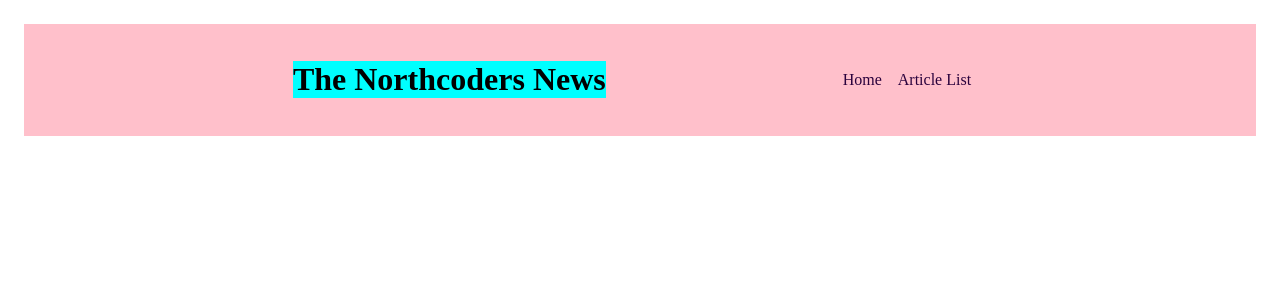
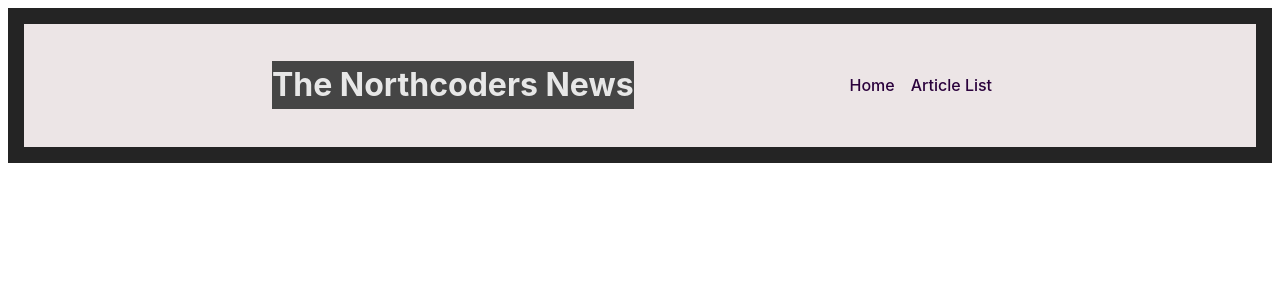
Before and after one commit to xi-xo/fe-henrry-news, a React (Vite) app: page / in a window 1280 px wide. Shown: the top 300 px of the page. Built offline with nearby package versions, Linux system fonts and the light colour scheme.

Commit message:
This commit adds feedback suggestion for ticket 5&6

```diff
--- a/src/App.css
+++ b/src/App.css
@@ -1,14 +1,14 @@
 /* Small Screen */
 @media (max-width: 600px) {
 
-  .header-container {
+  .header__header-container {
     background-color: blanchedalmond;
     display: flex;
     flex-direction: column;
     align-items: center;
   }
   .appTitle {
-    background-color: rgb(177, 194, 194);
+    background-color: rgb(58, 58, 58);
   }
 
   /* Article Image Styles */
@@ -17,22 +17,15 @@
   height: auto;
   }
 
-.articleItem-img {
+.articleItem__article-img {
   max-width: 100%;
   height: auto;
-}
-
-.header-component-container {
-  display: flex;
-  justify-content: space-between;
-  background-color: #333;
-  color: white;
   }
 }
 
 /* Medium Screen */
 @media (min-width: 601px) and (max-width: 1024px) {
-  .header-container {
+  .header__header-container {
     background-color: rgb(154, 148, 215);
     display: flex;
     flex-direction: row;
@@ -48,23 +41,36 @@
 
 /* Large Screen*/
 @media (min-width: 1025px) {
-  .header-container {
+  .header__header-container {
     display: flex;
     flex-direction: row;
     justify-content: space-evenly;
     align-items: center;
-    background-color: pink;
+    background-color: rgb(236, 229, 230);
     padding: 1rem 2rem;
   }
+
+
 
   .appTitle {
     display: flex;
     flex-direction: column;
     align-items: center;
-    background-color: aqua;
+    background-color: rgb(69, 69, 69);
+  }
+
+  a {
+    font-weight: 500;
+    color: #ff6e64;
+    text-decoration: inherit;
+  }
+
+  a:hover {
+    color: #53baf1;
   }
 
 }
+
 
 
 .article-item {
@@ -76,6 +82,18 @@
   margin: 0 auto;
   padding: 1rem;
   text-align: center;
+  font-family: Inter, system-ui, Avenir, Helvetica, Arial, sans-serif;
+  line-height: 1.5;
+  font-weight: 400;
+
+  color-scheme: light dark;
+  color: rgba(255, 255, 255, 0.87);
+  background-color: #242424;
+
+  text-rendering: optimizeLegibility;
+  -webkit-font-smoothing: antialiased;
+  -moz-osx-font-smoothing: grayscale;
+  -webkit-text-size-adjust: 100%;
 }
 
 .header-component-title h1 {
--- a/src/App.jsx
+++ b/src/App.jsx
@@ -4,6 +4,8 @@ import './App.css'
 import Home from './components/Home'
 import ArticlesList from './components/ArticlesList'
 import ArticleItem from './components/ArticleItem'
+import Header from './components/Header'
+
 
 
 
@@ -11,6 +13,7 @@ function App() {
 
   return (
     <>
+    <Header/>
       <Routes>
         <Route path='/' element={<Home/>} />
         <Route path='/article-list' element={<ArticlesList/>}/>
--- a/src/components/ArticleItem.jsx
+++ b/src/components/ArticleItem.jsx
@@ -1,26 +1,33 @@
-import { useParams, Link } from "react-router-dom";
-import NavigationBar from "./NavigationBar";
+import { useParams } from "react-router-dom";
 import { getArticlesById } from "../ApiComponent/ArticleApiService";
 import { useEffect, useState } from "react";
-import CommentsList from "../CommentsList";
-import Header from "./Header";
+import CommentsList from "./CommentsList";
 
 export default function ArticleItem () {
     const { articleId } = useParams();
-    const [articles, setArticles] = useState({})
-    const article = articles.article
+    const [article, setArticle] = useState({})
+    const [isLoading, setIsLoading] = useState(true)
 
     useEffect(() => {
         getArticlesById(articleId)
         .then((fetchedArticle) => {
-            setArticles(fetchedArticle)
+            setArticle(fetchedArticle.article)
+            setIsLoading(false)
         })
     }, [articleId])
 
-    if (!article) {
+    if(isLoading) {
         return (
             <div>
-                <h3>Loading...</h3>
+                <h3>Loanding...</h3>
+            </div>
+        );
+    }
+
+    if (!article || article.length === 0) {
+        return (
+            <div>
+                <h3>Article not found</h3>
             </div>
         );
     }
@@ -28,10 +35,9 @@ export default function ArticleItem () {
         <>
 
         <div>
-            <Header/>
             <h2>{article.title}</h2>
             <p>posted on: {article.created_at}</p>
-            {article.article_img_url && <img className="articleItem-img" src={article.article_img_url} alt={article.title} />}
+            {article.article_img_url && <img className="articleItem__article-img" src={article.article_img_url} alt={article.title} />}
             <p>{article.body}</p>
             <p>author: {article.author}</p>
         </div>
--- a/src/components/ArticlesList.jsx
+++ b/src/components/ArticlesList.jsx
@@ -1,9 +1,7 @@
 import { useEffect, useState } from "react";
 import { getArticles } from "../ApiComponent/ArticleApiService";
 import ArticleCard from "./ArticleCard";
-import NavigationBar from "./NavigationBar";
 import { Link } from "react-router-dom";
-import Header from "./Header";
 
 
 export default function ArticlesList () {
@@ -39,7 +37,6 @@ export default function ArticlesList () {
 
     return(
         <div>
-        <Header/>
         <div>
             <ul>
                 {limitedArticles.map((article) => {
@@ -47,11 +44,11 @@ export default function ArticlesList () {
                         <li className="article-item" key={article.article_id}>
                             <Link to={`/article-details/${article.article_id}`}>
                                 <ArticleCard article={article}/>
-                                </Link>
+                            </Link>
                         </li>
                     )
-            })}
-        </ul>
+                })}
+            </ul>
         </div>
         {maxArticlesToShow < articles.length && (<button onClick={handleLoadMore}>Load More</button>)}
         </div>
--- a/src/CommentsList.jsx
+++ b/src/components/CommentsList.jsx
@@ -1,28 +1,42 @@
 import { useEffect, useState } from "react";
-import { getCommentsByArticleId } from "./ApiComponent/ArticleApiService";
+import { getCommentsByArticleId } from "../ApiComponent/ArticleApiService";
 import { useParams } from "react-router-dom";
 
 export default function CommentsList () {
     const { articleId } = useParams();
     const [comments, setComments] = useState([]);
+    const [isLoading, setIsLoading] = useState(true)
 
     useEffect(() => {
         getCommentsByArticleId(articleId)
         .then((commentsFromApi) => {
             setComments(commentsFromApi)
-        });
+            setIsLoading(false)
+        })
+        .catch((error) => {
+            console.log('Error getting comments', error);
+            setIsLoading(false)
+        })
     }, [articleId]);
 
-    if (!comments) {
+    if(isLoading) {
         return (
             <div>
-                <h3>Loading...</h3>
+                <h3>Loanding...</h3>
+            </div>
+        );
+    }
+
+    if (!comments || comments.length === 0) {
+        return (
+            <div>
+                <h3>There's not comments for this article</h3>
             </div>
         );
     }
 
     return (
-        <div className="c">
+        <div className="comments-container">
             {comments.map((comment) => {
                 return (
                 <li key={comment.comment_id}>
--- a/src/components/Header.jsx
+++ b/src/components/Header.jsx
@@ -2,7 +2,7 @@ import NavigationBar from "./NavigationBar";
 
 export default function Header () {
     return (
-        <div className="header-container">
+        <div className="header__header-container">
             <h1 className="appTitle">The Northcoders News</h1>
             <NavigationBar/>
         </div>
--- a/src/components/Home.jsx
+++ b/src/components/Home.jsx
@@ -3,7 +3,6 @@ import Header from "./Header";
 export default function Home () {
     return (
         <main>
-            <Header/>
         </main>
     )
 }
```
